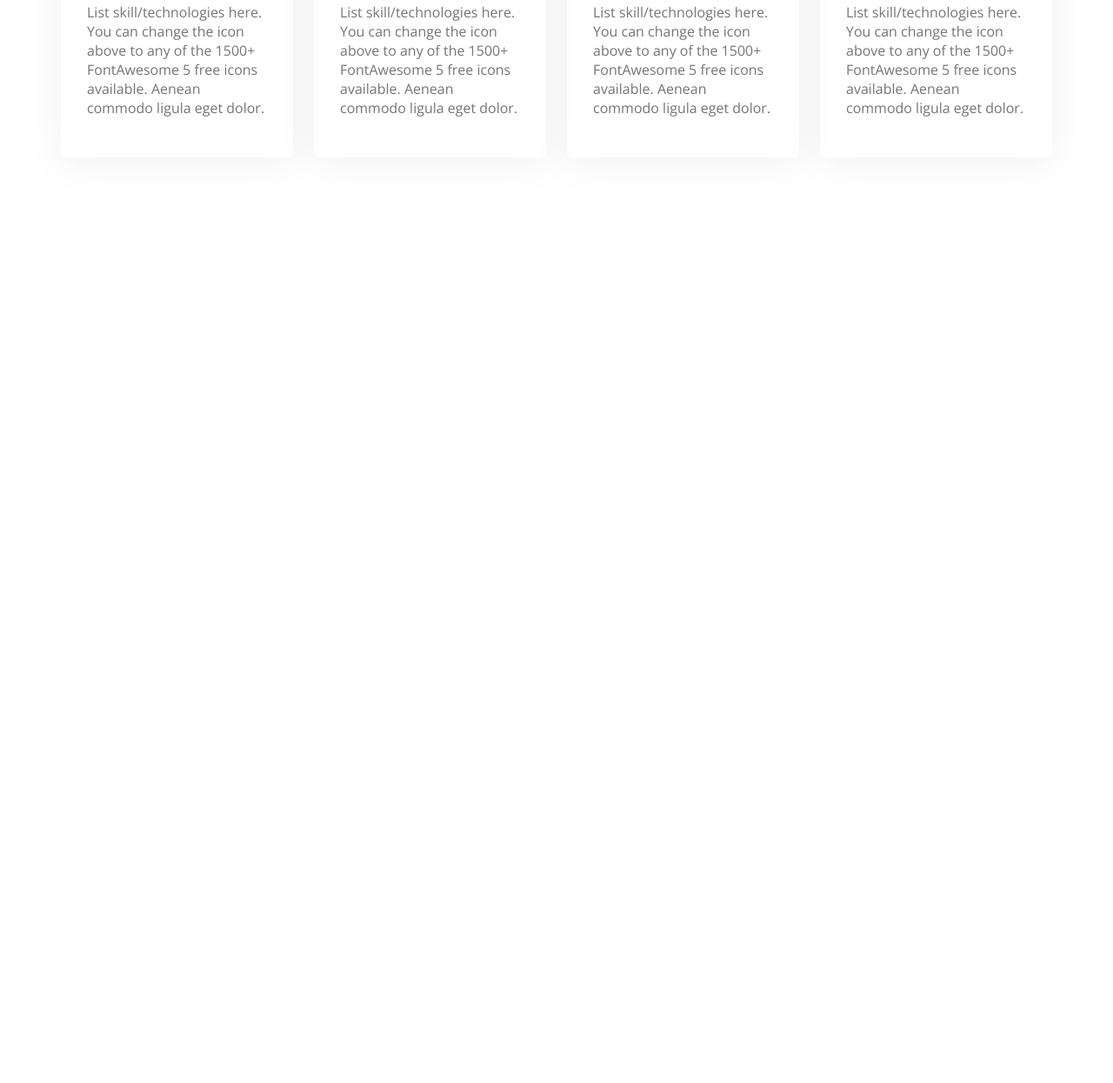
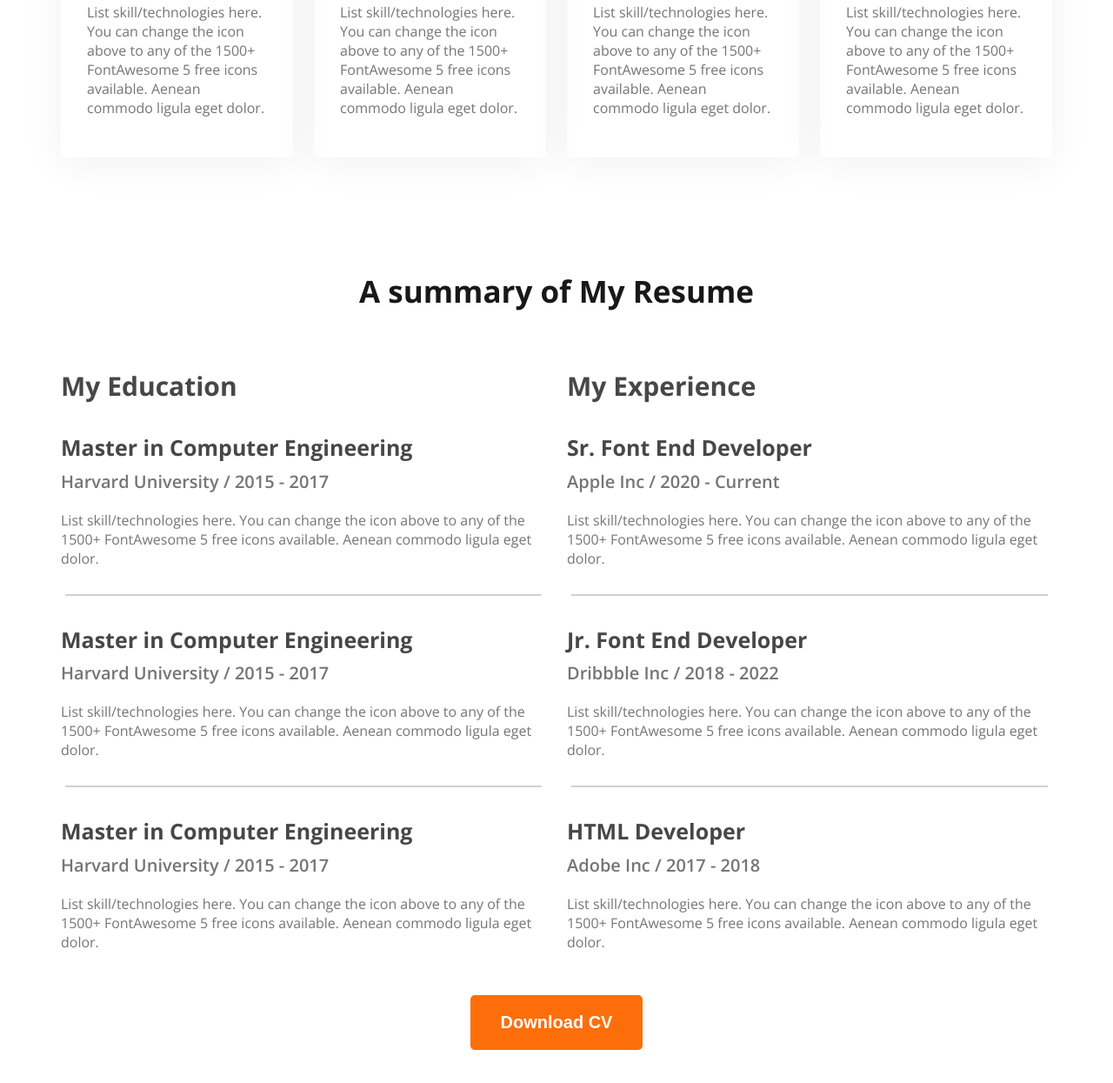
Before and after one commit to apurbagoon1/web-dev-portfolio, a plain HTML site: page index.html in a window 1280 px wide. Shown: the part 1986-3231 px from the top of the page at 87% size. Before the commit the page ends 2297 px from the top, so only its background shows below. Drawn offline with nearby package versions, Linux system fonts and the light colour scheme.

Commit message:
added resume section

```diff
--- a/CSS/style.css
+++ b/CSS/style.css
@@ -112,38 +112,38 @@ nav li a {
 }
 
 /* Main Styles Starts */
-main{
+main {
     max-width: 1140px;
     margin: 0 auto;
 }
 
-main section{
+main section {
     margin-top: 130px;
     margin-bottom: 130px;
 }
 
 /* About Styles Starts */
-.about{
+.about {
     border-radius: 10px;
     padding: 130px 150px;
     text-align: center;
 
 }
-.about-items{
+.about-items {
     display: flex;
     justify-content: space-around;
 }
-.item-desc{
+.item-desc {
     font-weight: 700;
 }
 
 /* Skills Styles Starts */
-.skills-container{
+.skills-container {
     display: flex;
     gap: 24px;
 }
 
-.skill{
+.skill {
     padding: 30px;
     border-radius: 5px;
     box-shadow: 0px 6px 50px 0px rgba(0, 0, 0, 0.06);
@@ -152,3 +152,51 @@ main section{
 .skill-desc {
     font-size: 16px;
 }
+
+/* skills section styles */
+.skills-container {
+    display: flex;
+    gap: 24px;
+}
+
+.skill {
+    padding: 30px;
+    border-radius: 5px;
+    box-shadow: 0px 6px 50px 0px rgba(0, 0, 0, 0.06);
+}
+
+/* Resume Styles Starts */
+.resume-container{
+    display: flex;
+    gap: 24px;
+}
+
+.resume-column-title {
+    font-size: 30px;
+}
+
+.experience-title {
+    font-size: 25px;
+    font-weight: bold;
+    color: #474747;
+    margin-bottom: -25px;
+}
+
+.experience-sub-title {
+    font-size: 20px;
+    font-weight: 600;
+    margin-bottom: 20px;
+}
+
+.experience-description, .experience-sub-title {
+    color: #757575;
+}
+
+.resume hr {
+    margin: 30px 5px;
+    border: 1px solid #D1D1D1;
+}
+
+.resume-download-cv {
+    margin-top: 50px;
+}
--- a/index.html
+++ b/index.html
@@ -89,6 +89,56 @@
             </div>
         </section>
 
+        <section class="resume">
+            <h3 class="section-title text-center">A summary of My Resume</h3>
+            <div class="resume-container">
+                <div class="resume-column">
+                    <h3 class="resume-column-title dark-2">My Education</h3>
+                    <div class="experience">
+                        <h4 class="experience-title">Master in Computer Engineering</h4>
+                        <h5 class="experience-sub-title">Harvard University / 2015 - 2017</h5>
+                        <div class="experience-description">List skill/technologies here. You can change the icon above to any of the 1500+ FontAwesome 5 free icons available. Aenean commodo ligula eget dolor.</div>
+                    </div>
+                    <hr>
+                    <div class="experience">
+                        <h4 class="experience-title">Master in Computer Engineering</h4>
+                        <h5 class="experience-sub-title">Harvard University / 2015 - 2017</h5>
+                        <div class="experience-description">List skill/technologies here. You can change the icon above to any of the 1500+ FontAwesome 5 free icons available. Aenean commodo ligula eget dolor.</div>
+                    </div>
+                    <hr>
+                    <div class="experience">
+                        <h4 class="experience-title">Master in Computer Engineering</h4>
+                        <h5 class="experience-sub-title">Harvard University / 2015 - 2017</h5>
+                        <div class="experience-description">List skill/technologies here. You can change the icon above to any of the 1500+ FontAwesome 5 free icons available. Aenean commodo ligula eget dolor.</div>
+                    </div>
+                </div>
+                <div class="resume-column">
+                    <h3 class="resume-column-title dark-2">My Experience</h3>
+                    <div class="experience">
+                        <h4 class="experience-title">Sr. Font End Developer</h4>
+                        <h5 class="experience-sub-title">Apple Inc / 2020 - Current</h5>
+                        <div class="experience-description">List skill/technologies here. You can change the icon above to any of the 1500+ FontAwesome 5 free icons available. Aenean commodo ligula eget dolor.</div>
+                    </div>
+                    <hr>
+                    <div class="experience">
+                        <h4 class="experience-title">Jr. Font End Developer</h4>
+                        <h5 class="experience-sub-title">Dribbble Inc / 2018 - 2022</h5>
+                        <div class="experience-description">List skill/technologies here. You can change the icon above to any of the 1500+ FontAwesome 5 free icons available. Aenean commodo ligula eget dolor.</div>
+                    </div>
+                    <hr>
+                    <div class="experience">
+                        <h4 class="experience-title">HTML Developer</h4>
+                        <h5 class="experience-sub-title">Adobe Inc / 2017 - 2018</h5>
+                        <div class="experience-description">List skill/technologies here. You can change the icon above to any of the 1500+ FontAwesome 5 free icons available. Aenean commodo ligula eget dolor.</div>
+                    </div>
+                </div>
+
+            </div>
+            <div class="text-center resume-download-cv">
+                <button class="btn-primary"><i class="fa-solid fa-download"></i> Download CV</button>
+            </div>
+        </section>
+
     </main>
 
 </body>
```
